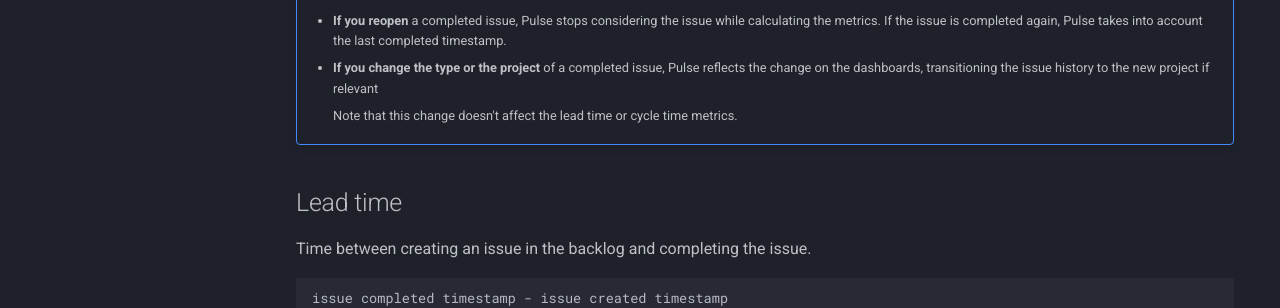
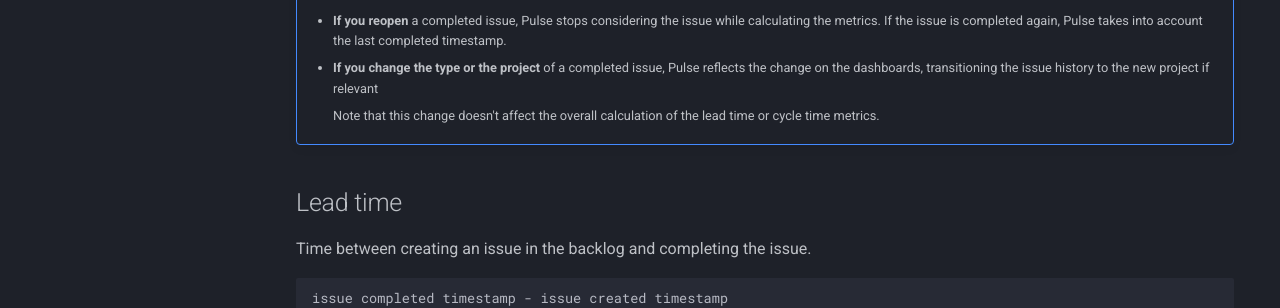
Before and after one commit to codacy/pulse-user-docs, an MkDocs documentation site: the page built from docs/metrics/lead-cycle-time.md, in a window 1280 px wide and 1266 px high. Shown: the part 707-1015 px from the top of the window. Built offline with MkDocs 1.6.1 and Material for MkDocs 9.7.7, drawn with Linux system fonts in a browser that asks for light colours.

Commit message:
clean: Clarify sentence

```diff
--- a/docs/metrics/lead-cycle-time.md
+++ b/docs/metrics/lead-cycle-time.md
@@ -14,7 +14,7 @@ Monitoring you team's lead time and cycle time allows you to understand if you'r
 
     -   **If you change the type or the project** of a completed issue, Pulse reflects the change on the dashboards, transitioning the issue history to the new project if relevant
 
-        Note that this change doesn't affect the lead time or cycle time metrics.
+        Note that this change doesn't affect the overall calculation of the lead time or cycle time metrics.
 
 ## Lead time
 
```
